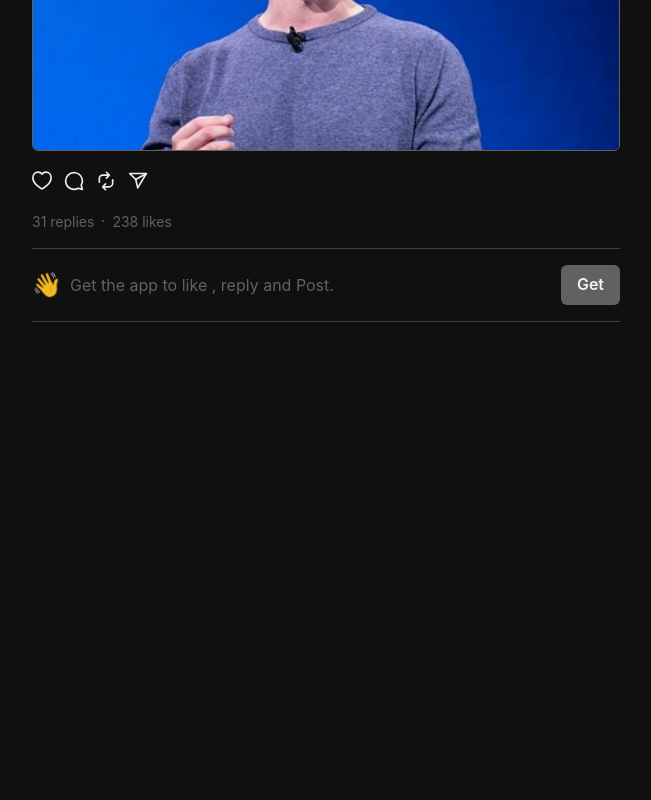
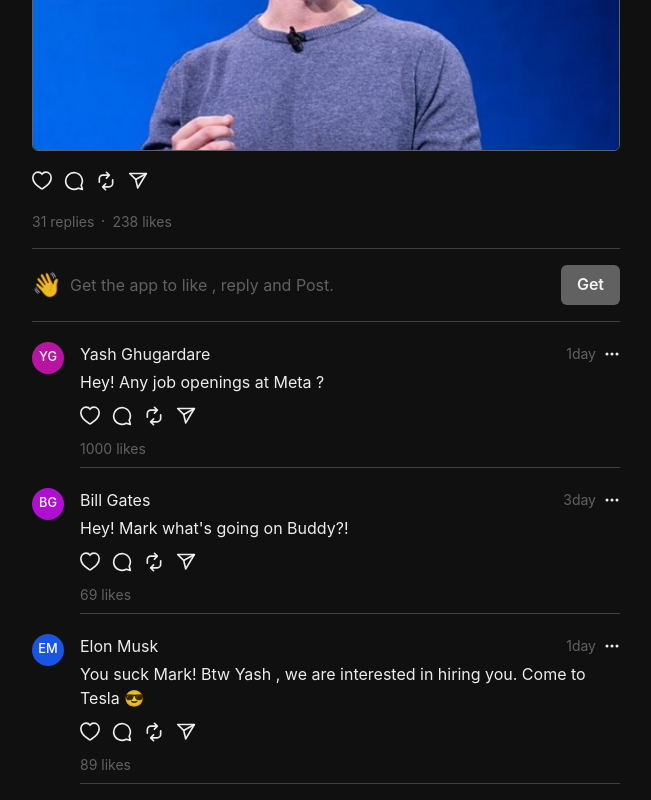
Before and after one commit to yghugardare/Threads, a React (Vite) app in the folder threads-ui/: page /1/post/1 in a window 1280 px wide. Shown: the part 373-1173 px from the top of the page, without its empty margins (314-965 px from the left). Before the commit the page ends 800 px from the top, so only its background shows below. Built offline with nearby package versions, Linux system fonts and the light colour scheme.

Commit message:
feat: Added Comments UI to PostPage

```diff
--- /dev/null
+++ b/threads-ui/src/components/Comments.jsx
@@ -0,0 +1,40 @@
+/* eslint-disable react/prop-types */
+import { Avatar, Divider, Flex, Text, useColorMode } from "@chakra-ui/react";
+import { BsThreeDots } from "react-icons/bs";
+import Actions from "./Actions";
+import { useState } from "react";
+
+function Comments({ username, userAvatar, createdAt, comment, likes }) {
+  const [liked, setLiked] = useState(false);
+  const {colorMode} = useColorMode()
+  return (
+    <Flex gap={4} py={1} my={2}>
+      {/* Part 1 */}
+      <Avatar name={username} src={userAvatar} size={"sm"} />
+      <Flex flexDirection={"column"} gap={1} w={"full"}>
+        {/* username and createdAt with dots */}
+        <Flex justifyContent={"space-between"} w={"full"} alignItems={"center"}>
+          <Text>{username}</Text>
+          <Flex alignItems={"center"} gap={2}>
+            <Text fontSize={"sm"} color={"gray.light"}>
+              {createdAt}day
+            </Text>
+            <BsThreeDots />
+          </Flex>
+        </Flex>
+        {/* comment */}
+        <Text>{comment}</Text>
+        {/* Actions */}
+        <Actions liked={liked} setLiked={setLiked} />
+        {/* Likes */}
+        <Text fontSize={"sm"} color={"gray.light"}>
+          {likes + (liked ? 1 : 0)} likes
+        </Text>
+        {/* Divider */}
+        <Divider my={1} borderColor={colorMode==="dark" ? "gray.light":"gray.dark"}/>
+      </Flex>
+    </Flex>
+  );
+}
+
+export default Comments;
--- a/threads-ui/src/pages/PostPage.jsx
+++ b/threads-ui/src/pages/PostPage.jsx
@@ -2,6 +2,7 @@ import { Avatar, Box, Button, Divider, Flex, Image, Text, useColorMode } from "@
 import { BsThreeDots } from "react-icons/bs";
 import Actions from "../components/Actions";
 import { useState } from "react";
+import Comments from "../components/Comments";
 
 function PostPage() {
   const[liked,setLiked]= useState(false)
@@ -55,6 +56,28 @@ function PostPage() {
         <Button bg={colorMode==="light"? "gray.300":"gray.light"}>Get</Button>
       </Flex>
       <Divider my={4} borderColor={colorMode==="dark" ? "gray.light":"gray.dark"}/>
+      {/* Part 7 Comment  */}
+      <Comments
+      username={"Yash Ghugardare"}
+      comment={"Hey! Any job openings at Meta ?"}
+      likes={1000}
+      createdAt={1}
+      userAvatar={""}
+      />
+      <Comments
+      username={"Bill Gates"}
+      comment={"Hey! Mark what's going on Buddy?!"}
+      likes={69}
+      createdAt={3}
+      userAvatar={""}
+      />
+      <Comments
+      username={"Elon Musk"}
+      comment={"You suck Mark! Btw Yash , we are interested in hiring you. Come to Tesla 😎"}
+      likes={89}
+      createdAt={1}
+      userAvatar={""}
+      />
     </>
   );
 }
```
